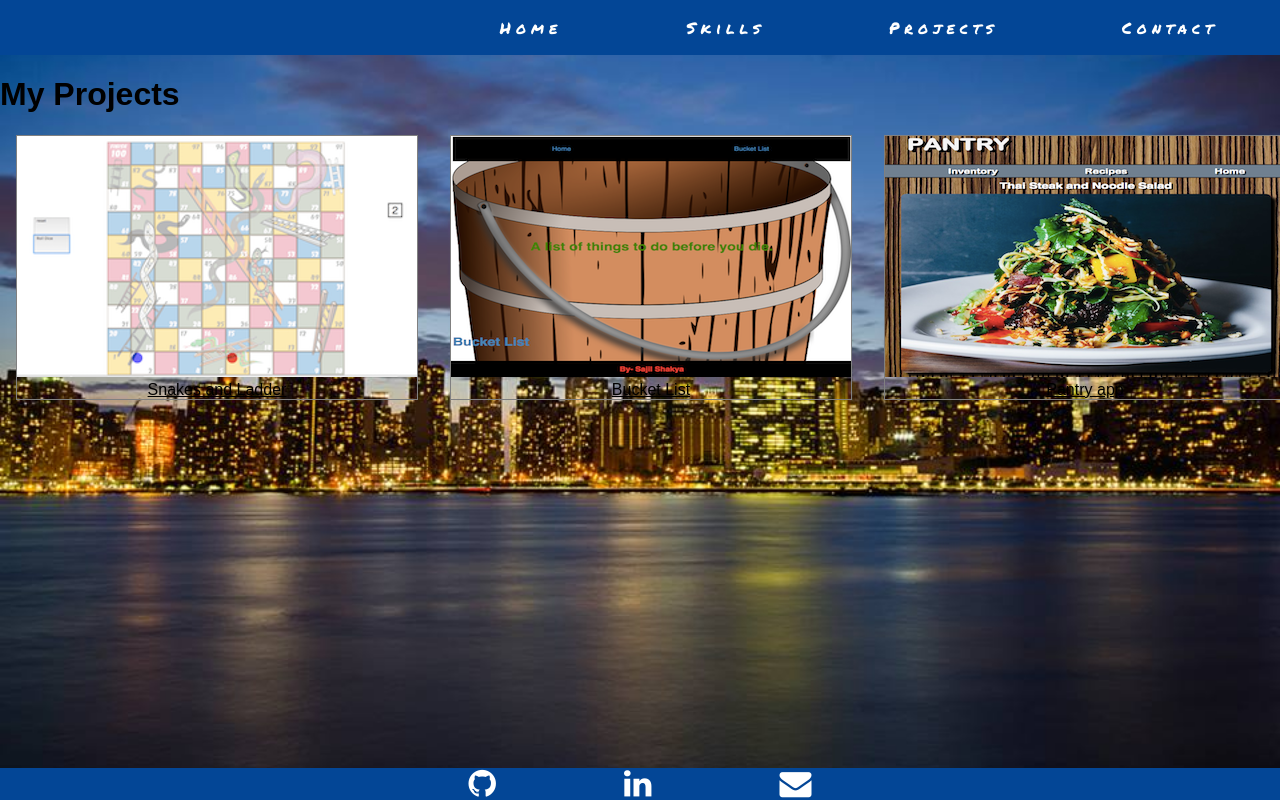
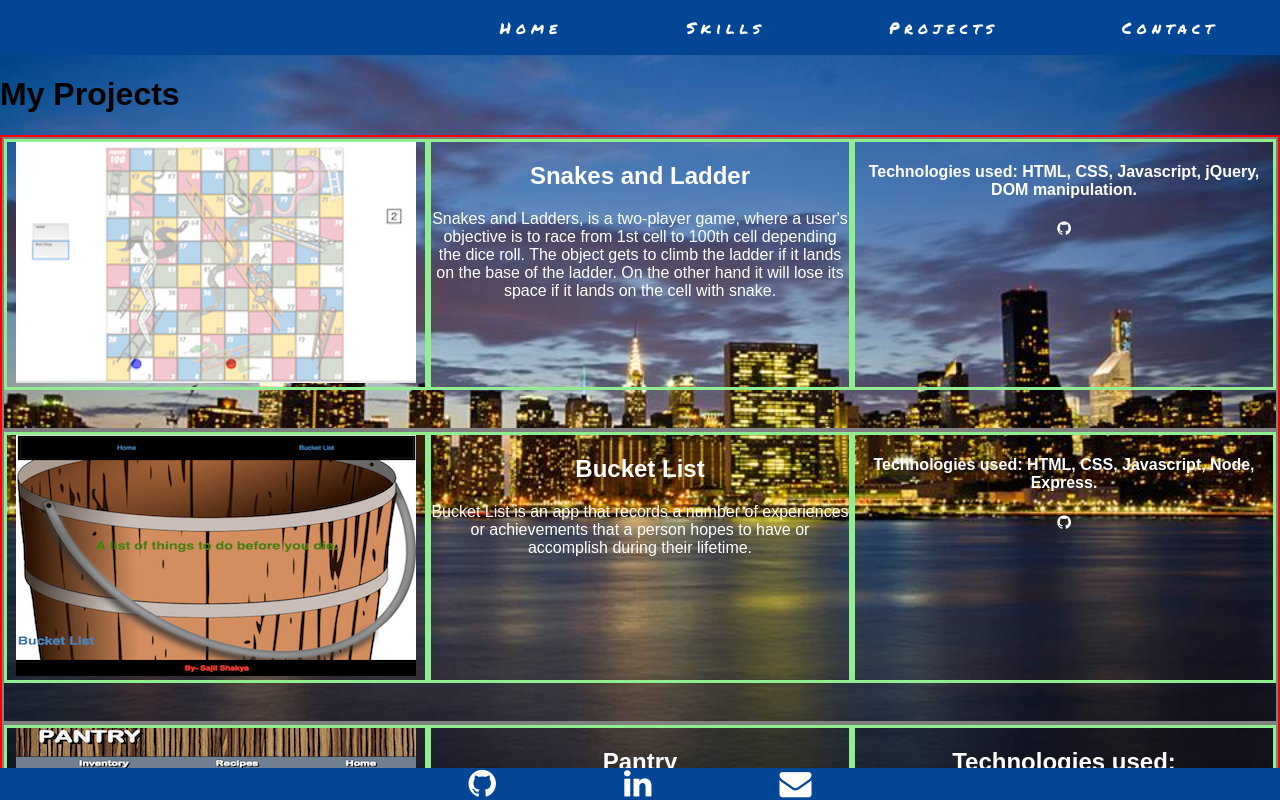
Before and after one commit to sshakya01/portfolio2, a React (Create React App) app: page /project in a window 1280 px wide. Shown: the top 800 px of the page. Built offline with nearby package versions, Linux system fonts and the light colour scheme.

Commit message:
changed styles in projects

```diff
--- a/src/App.css
+++ b/src/App.css
@@ -95,20 +95,35 @@ a{
 .snl a, .bucketlist a, .pantry a{
   margin-right:0;
   margin-left: 0;
-  color: black;
+  color: white;
 
 }
 .snl, .bucketlist, .pantry{
-  width: 30;
-  margin: 0 1em;
-  border: 1px solid grey;
-  padding: 0;
+  display: flex;
+  border: 2px solid grey;
+  color:white;
+  text-align: center;
+  justify-content: space-between;
+  flex-wrap: wrap;
+  /*width: fixed;
+  margin: 0;
+
+
+  /*padding: 0;*/
 }
+.projectdesc{
+  flex:1;
+  width: 30%;
+  border: 3px solid lightgreen;
+  align-items: center;
+  margin-bottom: 3%;
+}
+
 .projects{
-  display:flex;
-  flex-direction: row;
   margin: 0 auto;
   text-align: center;
+  width: 0 auto;
+  border: 2px solid red;
 }
 
 .skill{
@@ -123,7 +138,7 @@ margin-top: 5%;
   padding:10%;
 }*/
 @media only screen and (max-width: 500px) {
-  .projects{
+  .snl{
     display:inline-block;
     background-attachment: scroll;
   }
--- a/src/components/Home.js
+++ b/src/components/Home.js
@@ -1,12 +1,6 @@
 import React, { Component } from 'react';
 import Background from '../images/homepage.jpg';
 import Typist from 'react-typist';
-
-// var sectionStyle = {
-//   width: "100%",
-//   height: "700px",
-//   backgroundImage: `url(${Background})`
-// };
 
 class Home extends Component {
   render() {
--- a/src/components/Projects.js
+++ b/src/components/Projects.js
@@ -10,13 +10,44 @@ class Projects extends Component {
        <h1>My Projects</h1>
       <div className="projects">
         <div className="snl">
-          <a href='http://snakesandladder.bitballoon.com/'><img src={snl} alt="snakeboard"/>Snakes and Ladder</a>
+          <div className="projectdesc">
+            <a href='http://snakesandladder.bitballoon.com/'><img src={snl} alt="snakeboard"/></a>
+          </div>
+          <div className="projectdesc">
+          <h2>Snakes and Ladder</h2>
+          <p>Snakes and Ladders, is a two-player game, where a user's objective is to race from 1st cell to 100th cell depending the dice roll. The object gets to climb the ladder if it lands on the base of the ladder. On the other hand it will lose its space if it lands on the cell with snake.</p>
+          </div>
+          <div className="projectdesc">
+          <h4>Technologies used: HTML, CSS, Javascript, jQuery, DOM manipulation. </h4>
+          <a href='https://github.com/sshakya01/snakes-and-ladders'><i className="fa fa-github" aria-hidden="true"></i></a>
+          </div>
         </div>
+
         <div className="bucketlist">
-          <a href='https://still-river-98602.herokuapp.com/'><img src={bucketlist} alt="bucketlist"/>Bucket List</a>
+          <div className="projectdesc">
+          <a href='https://still-river-98602.herokuapp.com/'><img src={bucketlist} alt="bucketlist"/></a>
         </div>
+        <div className="projectdesc">
+          <h2>Bucket List</h2>
+          <p>Bucket List is an app that records a number of experiences or achievements that a person hopes to have or accomplish during their lifetime.</p>
+        </div>
+        <div className="projectdesc">
+          <h4>Technologies used: HTML, CSS, Javascript, Node, Express. </h4>
+          <a href='https://github.com/sshakya01/bucketlist'><i className="fa fa-github" aria-hidden="true"></i></a>
+          </div>
+        </div>
+
         <div className="pantry">
-          <a href='https://pantry2.herokuapp.com/'><img src={pantry} alt="pantry"/>Pantry app</a>
+          <div className="projectdesc">
+            <a href='https://pantry2.herokuapp.com/'><img src={pantry} alt="pantry"/>Pantry app</a>
+          </div>
+          <div className="projectdesc">
+            <h2>Pantry</h2>
+            <p>Pantry is an app that finds recipes depending on the food you have in your pantry. It makes API calls to food to fork and gives out the recipes depending on your input. The users will be able to add their favourite recipes. Users will also be able to add/delete items in their pantry. </p>
+          </div>
+          <div className="projectdesc">
+            <h2>Technologies used: </h2>
+          </div>
         </div>
       </div>
       </div>
```
